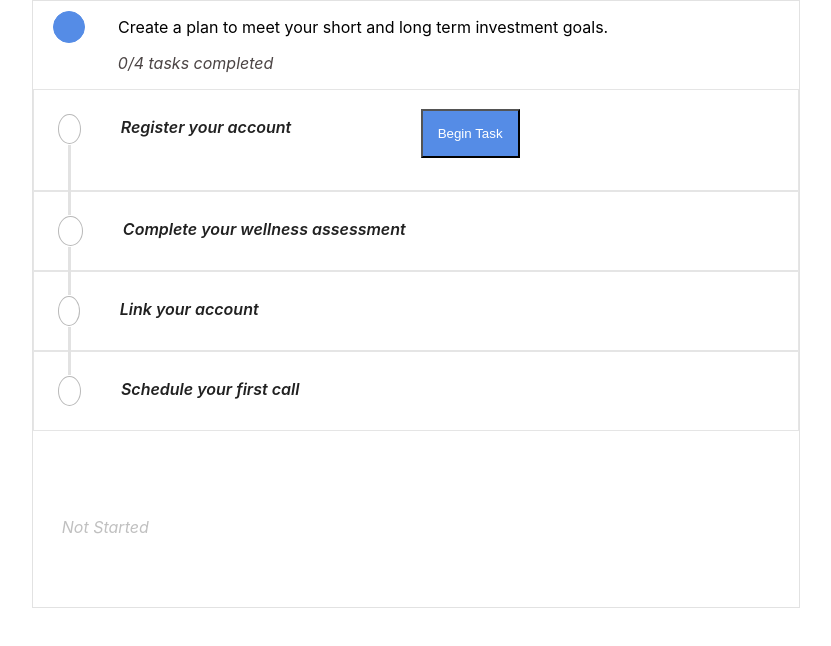
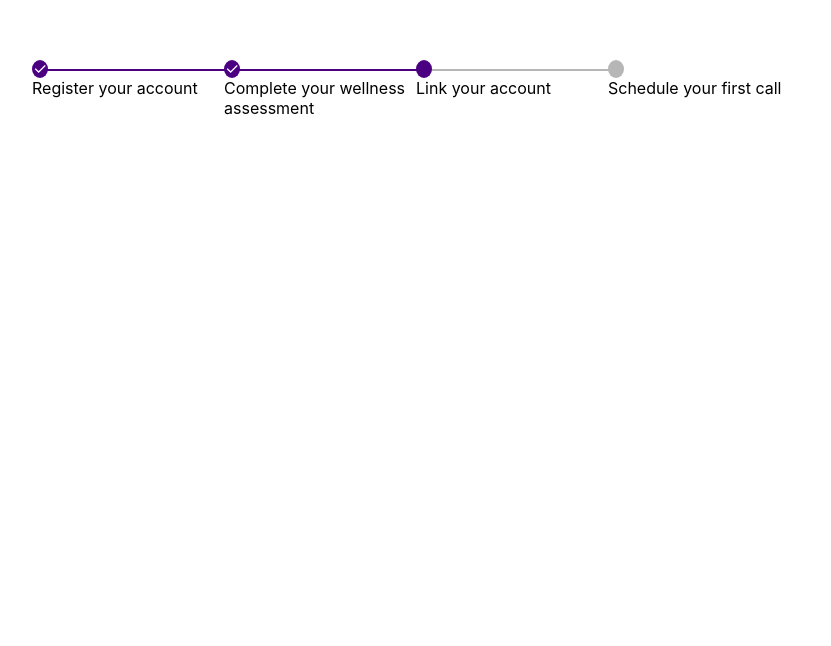
Before and after one commit to rahulsha05x/progress-stepper, a React (Create React App) app: page / in a window 1280 px wide. Shown: the top 646 px of the page, without its empty margins (224-1055 px from the left). Built offline with nearby package versions, Linux system fonts and the light colour scheme; the HTML template or start-up script is replaced by a standard one.

Commit message:
Worked on creating new UI

```diff
--- a/src/App.scss
+++ b/src/App.scss
@@ -5,3 +5,4 @@
 @import './components/atoms/Button/Button';
 @import './components/molecules/ProgressBar/ProgressBar';
 @import './components/molecules/StepItem/StepItem';
+@import './components/progress-ui/NewProgressBar';
--- a/src/App.tsx
+++ b/src/App.tsx
@@ -5,13 +5,15 @@ import ProgressBar, {
   StepData,
 } from './components/molecules/ProgressBar/ProgressBar';
 
+import NewProgressBar from './components/progress-ui/NewProgressBar';
+
 function App() {
   const [progressBarData, setProgressData] = useState({
     headerText:
       'Create a plan to meet your short and long term investment goals.',
     status: 'Pending',
     steps: [
-      { id: 1, text: 'Register your account', status: 'Pending' },
+      { id: 1, text: <div className="test">Register your account</div>, status: 'Pending' },
       { id: 2, text: 'Complete your wellness assessment', status: 'Pending' },
       { id: 3, text: 'Link your account', status: 'Pending' },
       { id: 4, text: 'Schedule your first call', status: 'Pending' },
@@ -24,7 +26,7 @@ function App() {
     });
 
     let tempStep = [...steps];
-    if (currentIndex === 0 && tempStep[currentIndex]?.status === 'Pending') {
+    if (currentIndex === 0 && tempStep[currentIndex] ?.status === 'Pending') {
       tempStep[currentIndex].status = 'Current';
     } else {
       tempStep[currentIndex].status = 'Complete';
@@ -66,11 +68,16 @@ function App() {
     <div className="container">
       <div className="container__row">
         <div className="container__col-sm-12 container__col-md-12">
-          <ProgressBar
+          {/* <ProgressBar
             headerText={headerText}
             status={checkStatus(progressBarData)}
             steps={steps}
             taskClickHandler={taskHandler}
+          /> */}
+          <NewProgressBar
+            steps={steps}
+            activeStep={3}
+            orientation="horizontal"
           />
         </div>
       </div>
--- /dev/null
+++ b/src/components/progress-ui/NewProgressBar.scss
@@ -0,0 +1,111 @@
+@mixin flex-display() {
+    display: -webkit-box;
+    display: -ms-flexbox;
+    display: flex;
+}
+
+.progress-tracker {
+    @include flex-display();
+    margin: 60px auto;
+    padding: 0;
+    list-style: none;
+    &.--vertical {
+        -webkit-box-orient: vertical;
+        -webkit-box-direction: normal;
+        -ms-flex-direction: column;
+        flex-direction: column;
+        .progress-step {
+            @include flex-display();
+            -webkit-box-flex: 1;
+            -ms-flex: 1 1 auto;
+            flex: 1 1 auto;
+            .progress-marker {
+                &:after {
+                    right: auto;
+                    top: 12px;
+                    left: 7px;
+                    width: 2px;
+                    height: 100%;
+                }
+            }
+            .progress-text {
+                padding: 0 12px 24px 12px;
+            }
+        }
+    }
+    .progress-step {
+        -webkit-box-flex: 1;
+        -ms-flex: 1 1 0%;
+        flex: 1 1 0%;
+        margin: 0;
+        padding: 0;
+        min-width: 24px;
+        &.is-active {
+            .progress-marker {
+                &:before {
+                    background-color: #4B0082;
+                }
+                &:after {
+                    background-color: #b6b6b6;
+                }
+            }
+        }
+        &.is-completed {
+            .progress-marker {
+                &:before {
+                    content: "\2713";
+                    background-color: #4B0082;
+                    color: #FFF;
+                }
+                &:after {
+                    background-color: #4B0082;
+                }
+            }
+        }
+        .progress-marker {
+            display: block;
+            position: relative;
+            &:before {
+                content: '';
+                @include flex-display();
+                -webkit-box-pack: center;
+                -ms-flex-pack: center;
+                justify-content: center;
+                -webkit-box-align: center;
+                -ms-flex-align: center;
+                align-items: center;
+                position: relative;
+                z-index: 20;
+                width: 16px;
+                height: 16px;
+                padding-bottom: 2px;
+                border-radius: 50%;
+                -webkit-transition: background-color, border-color;
+                transition: background-color, border-color;
+                -webkit-transition-duration: 0.3s;
+                transition-duration: 0.3s;
+                background-color: #b6b6b6;
+            }
+            &:after {
+                content: '';
+                display: block;
+                position: absolute;
+                z-index: -10;
+                top: 9px;
+                right: -12px;
+                width: 100%;
+                height: 2px;
+                -webkit-transition: background-color 0.3s, background-position 0.3s;
+                transition: background-color 0.3s, background-position 0.3s;
+                background-color: #b6b6b6;
+            }
+        }
+        &:last-child {
+            .progress-marker {
+                &:after {
+                    display: none;
+                }
+            }
+        }
+    }
+}
--- /dev/null
+++ b/src/components/progress-ui/NewProgressBar.tsx
@@ -0,0 +1,61 @@
+import React, { useState } from 'react';
+
+export interface StepData {
+    text?: string | object;
+    status?: string;
+    id: number;
+}
+interface Props {
+    steps: StepData[];
+    activeStep: number;
+    orientation?: string;
+}
+const NewProgressBar: React.FC<Props> = ({
+    steps,
+    activeStep,
+    orientation = "horizontal"
+}) => {
+
+    function renderProgressText(step: StepData) {
+
+        if (typeof step.text === 'string') {
+            return <div>
+                {step.text}
+            </div>
+        }
+
+        if (React.isValidElement(step.text)) {
+            return step.text;
+        }
+    }
+
+    return (
+        <div>
+            <ul className={`progress-tracker --${orientation}`}>
+                {
+                    steps.map((step: StepData, index: number) => {
+                        let stepClass = '';
+                        if (activeStep > index + 1) {
+                            stepClass = "is-completed";
+                        }
+                        if (activeStep === index + 1) {
+                            stepClass = "is-active";
+                        }
+
+                        return (
+                            <li className={`progress-step ${stepClass}`}>
+                                <div className="progress-marker"></div>
+                                <div className="progress-text">
+                                    {renderProgressText(step)}
+                                </div>
+                            </li>
+                        )
+                    })
+                }
+
+            </ul>
+        </div>
+    );
+};
+
+export default NewProgressBar;
```
